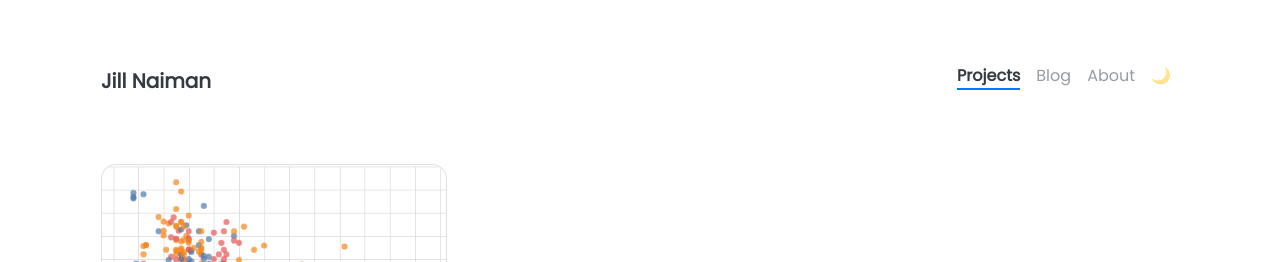
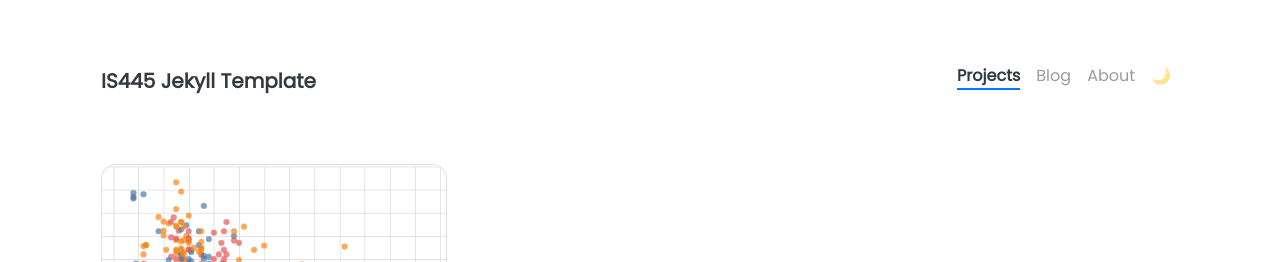
Before and after one commit to jnaiman/online_cv_public, a Jekyll site: the page built from pages/projects.html, in a window 1280 px wide. Shown: the top 262 px of the page. Built offline with Jekyll 4.4.1, drawn with Linux system fonts in a browser that asks for light colours; nearby versions of some CDN libraries.

Commit message:
minor updates

```diff
--- a/_config.yml
+++ b/_config.yml
@@ -5,12 +5,12 @@
 # NOTE: it looks like you need to rebuild + repush everytime you update this _config.yml file
 
 ### Site Settings ###
-title               : Jill Naiman
+title               : IS445 Jekyll Template
 description         : >-
                       I am definitely not a corgi!
 baseurl             : ""   # Change to empty quotes if you are hosting your site at <your-username>.github.io directly,
 #                                             otherwise will be hosted at <your-username>.github.io/{{base_url}}
-repository          : jnaiman               # Change to <your-username>/<your-username>.github.io (or remove it if you don't need remote projects)
+repository          :                     # Change to <your-username>/<your-username>.github.io (or remove it if you don't need remote projects) -- for example, I would put "jnaiman" without the quotes after the ":" here
 open_new_tab        : false                             # Opens external URLs in new tab (works for posts, projects and navbar only)
 
 
```
Also changed, not shown: _example_projects/2_vega_plots_four_ways.md (renamed from _example_projects/3_vega_plots_four_ways.md), _example_projects/3_more_complex_python_with_altair.md (renamed from _example_projects/4_more_complex_python_with_altair.md), 9 other files.
